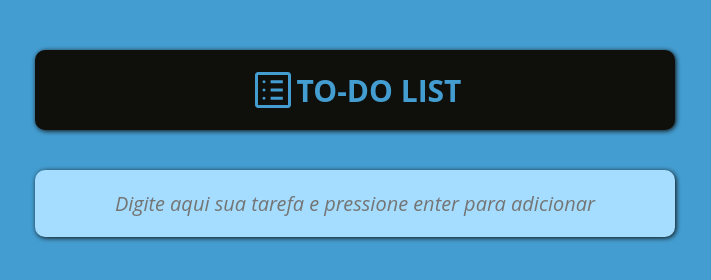
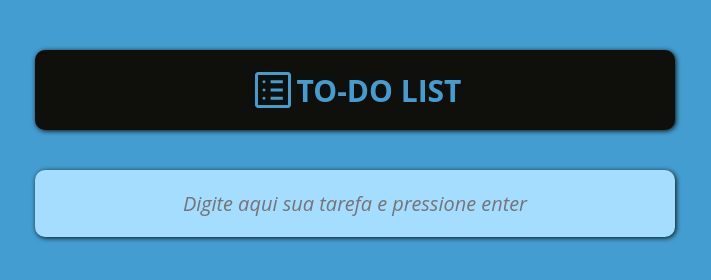
Before and after one commit to gabisegger/To-Do-List-Javascript, a plain HTML site: page index.html in a window 1280 px wide. Shown: the whole page, without its empty margins (285-996 px from the left). Drawn offline with Linux system fonts and the light colour scheme.

Commit message:
chore: placeholder change

```diff
--- a/index.html
+++ b/index.html
@@ -17,7 +17,7 @@
         <div class="todo_list" id="todoList"></div>
 
         <div class="todo_new-item">
-            <input type="text" id="newItem" placeholder="Digite aqui sua tarefa e pressione enter para adicionar">
+            <input type="text" id="newItem" placeholder="Digite aqui sua tarefa e pressione enter">
         </div>
     </div>
     <script src="app.js"></script>
```
